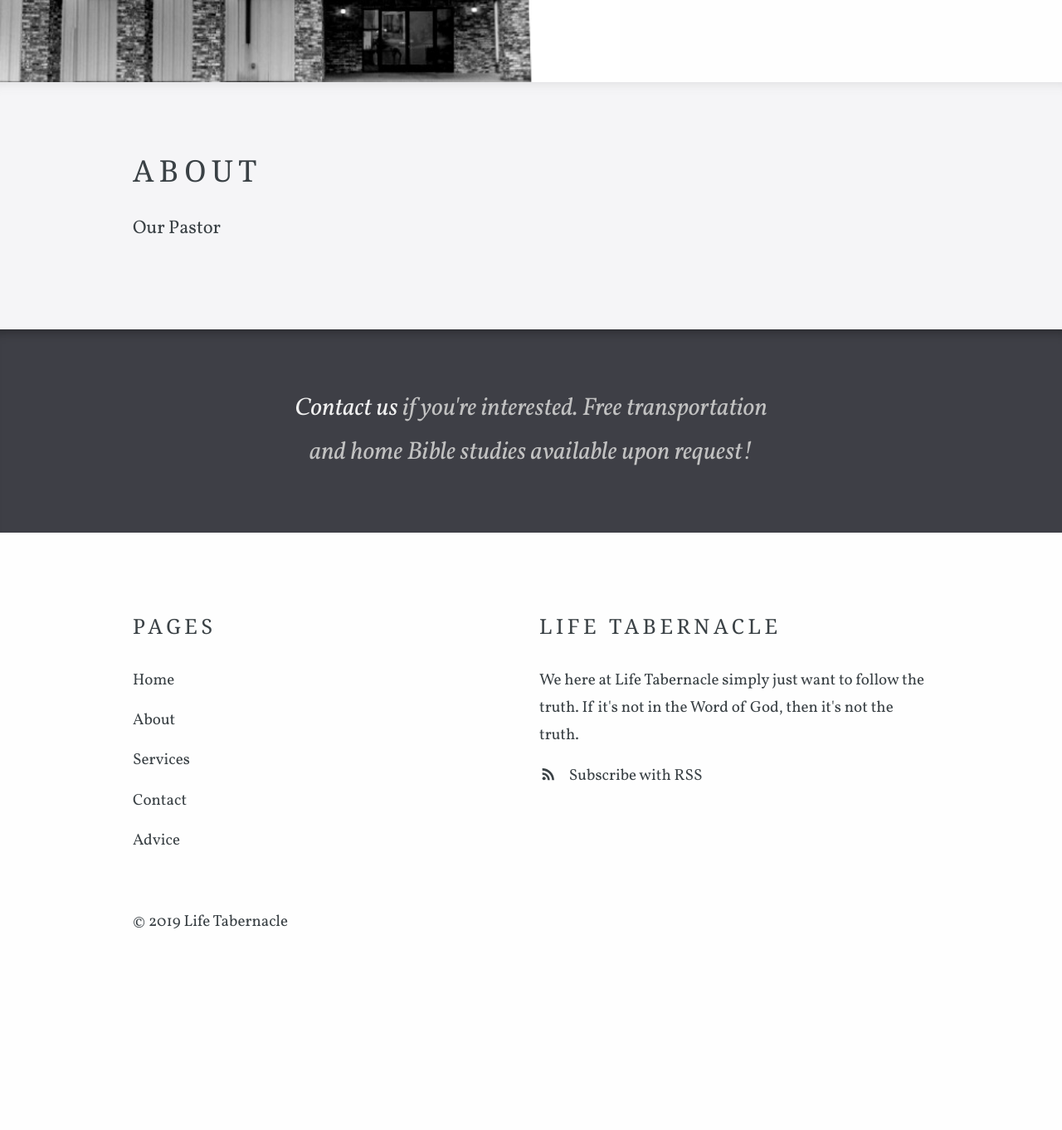
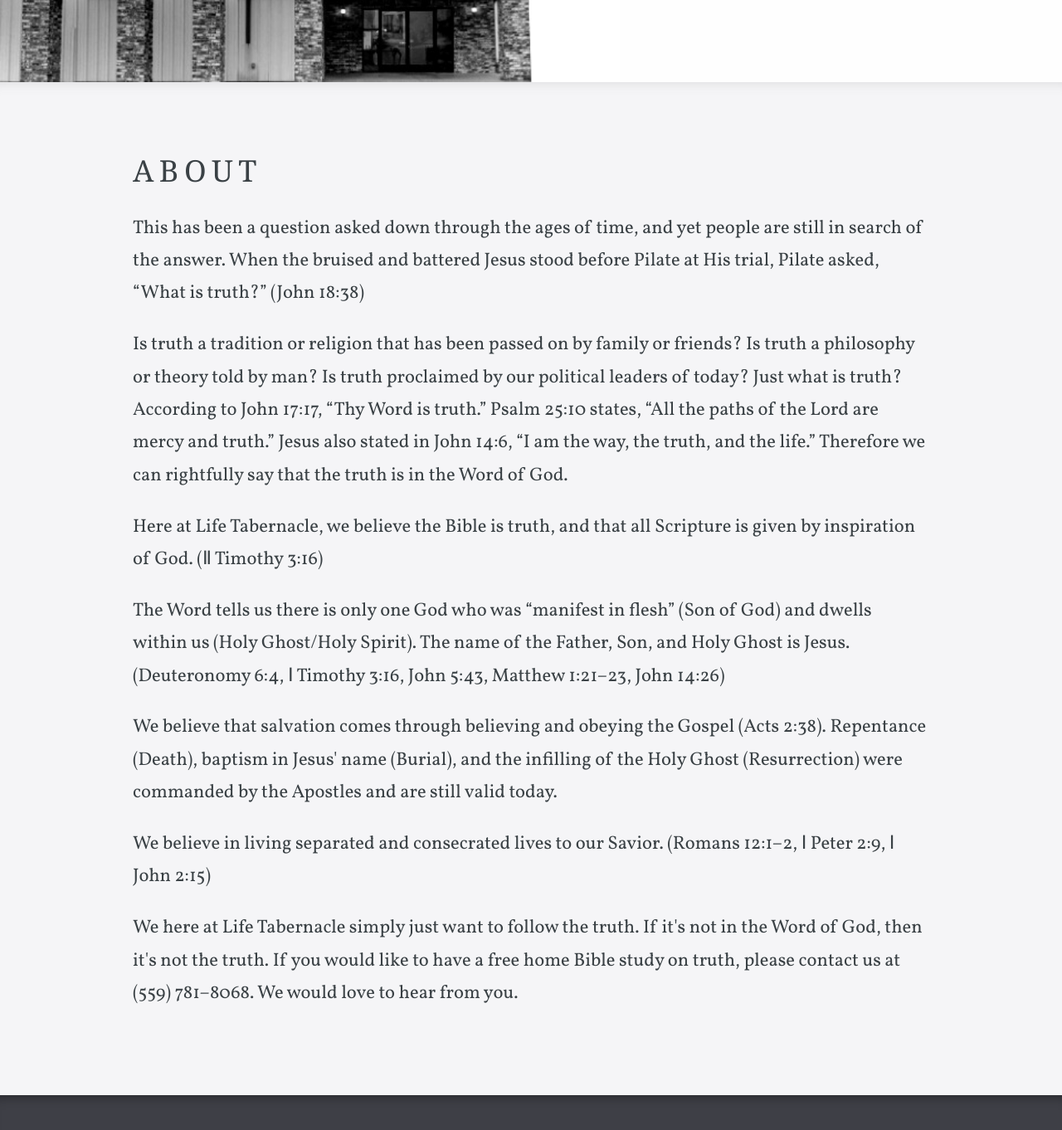
Before and after one commit to lifetabernacle/lifetabernacle.github.io, a Jekyll site: the page built from about.html, in a window 1280 px wide and 1400 px high, scrolled down 321 px. Shown: the top 1362 px of the window at 83% size. Built offline with Jekyll 4.4.1, drawn with Linux system fonts in a browser that asks for light colours; some web fonts are replaced; before the commit the page ends 1530 px from its top, so only the background shows below that.

Commit message:
Updated 'about.html' via CloudCannon

```diff
--- a/about.html
+++ b/about.html
@@ -8,7 +8,11 @@ navigation_order: 1
 ---
 
 <div class="editable">
-	<p>
-		Our Pastor
-	</p>
-</div>
+		<p>This has been a question asked down through the ages of time, and yet people are still in search of the answer. When the bruised and battered Jesus stood before Pilate at His trial, Pilate asked, &ldquo;What is truth?&rdquo; (John 18:38)</p>
+		<p>Is truth a tradition or religion that has been passed on by family or friends? Is truth a philosophy or theory told by man? Is truth proclaimed by our political leaders of today? Just what is truth? According to John 17:17, &ldquo;Thy Word is truth.&rdquo; Psalm 25:10 states, &ldquo;All the paths of the Lord are mercy and truth.&rdquo; Jesus also stated in John 14:6, &ldquo;I am the way, the truth, and the life.&rdquo; Therefore we can rightfully say that the truth is in the Word of God.</p>
+		<p>Here at Life Tabernacle, we believe the Bible is truth, and that all Scripture is given by inspiration of God. (Ⅱ Timothy 3:16)</p>
+		<p>The Word tells us there is only one God who was &ldquo;manifest in flesh&rdquo; (Son of God) and dwells within us (Holy Ghost/Holy Spirit). The name of the Father, Son, and Holy Ghost is Jesus. (Deuteronomy 6:4, Ⅰ Timothy 3:16, John 5:43, Matthew 1:21&ndash;23, John 14:26)</p>
+		<p>We believe that salvation comes through believing and obeying the Gospel (Acts 2:38). Repentance (Death), baptism in Jesus' name (Burial), and the infilling of the Holy Ghost (Resurrection) were commanded by the Apostles and are still valid today.</p>
+		<p>We believe in living separated and consecrated lives to our Savior. (Romans 12:1&ndash;2, Ⅰ Peter 2:9, Ⅰ John 2:15)</p>
+		<p>We here at Life Tabernacle simply just want to follow the truth. If it's not in the Word of God, then it's not the truth. If you would like to have a free home Bible study on truth, please contact us at (559) 781&ndash;8068. We would love to hear from you.</p>
+	</div>
```
